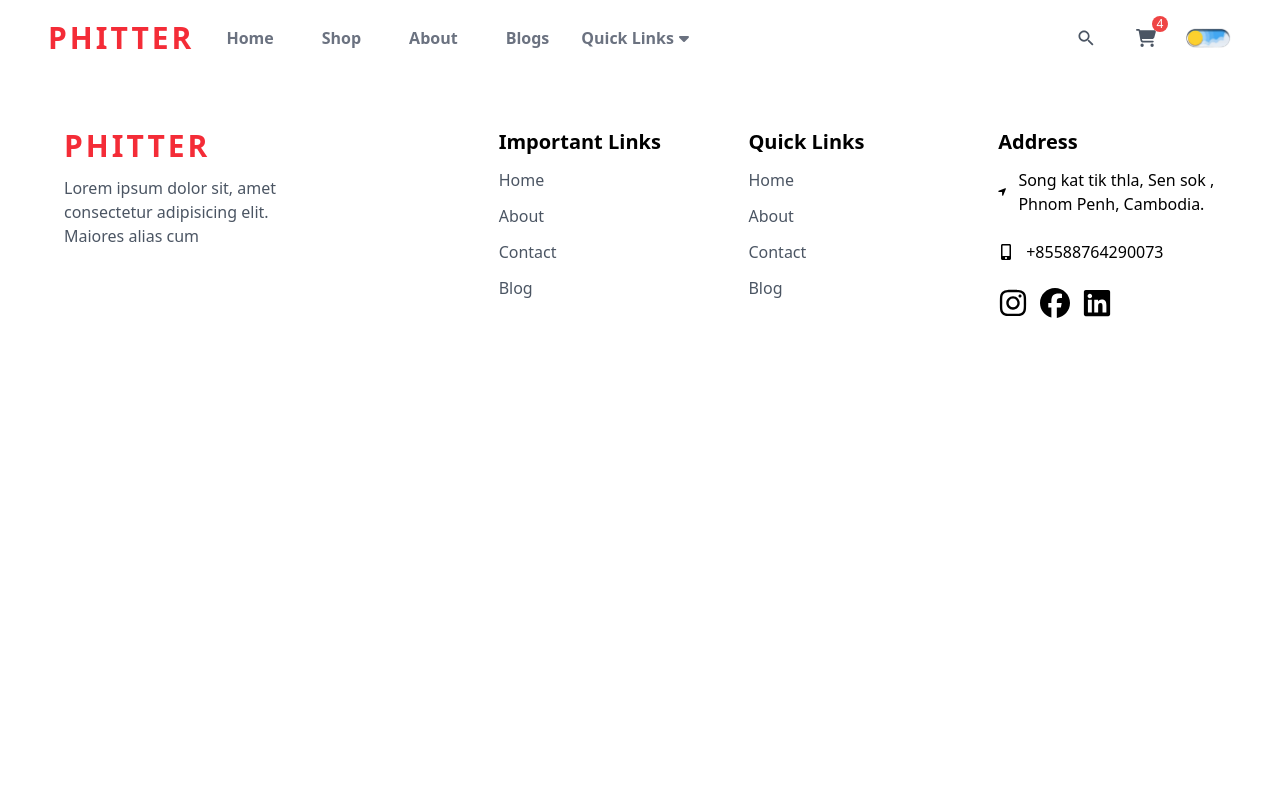
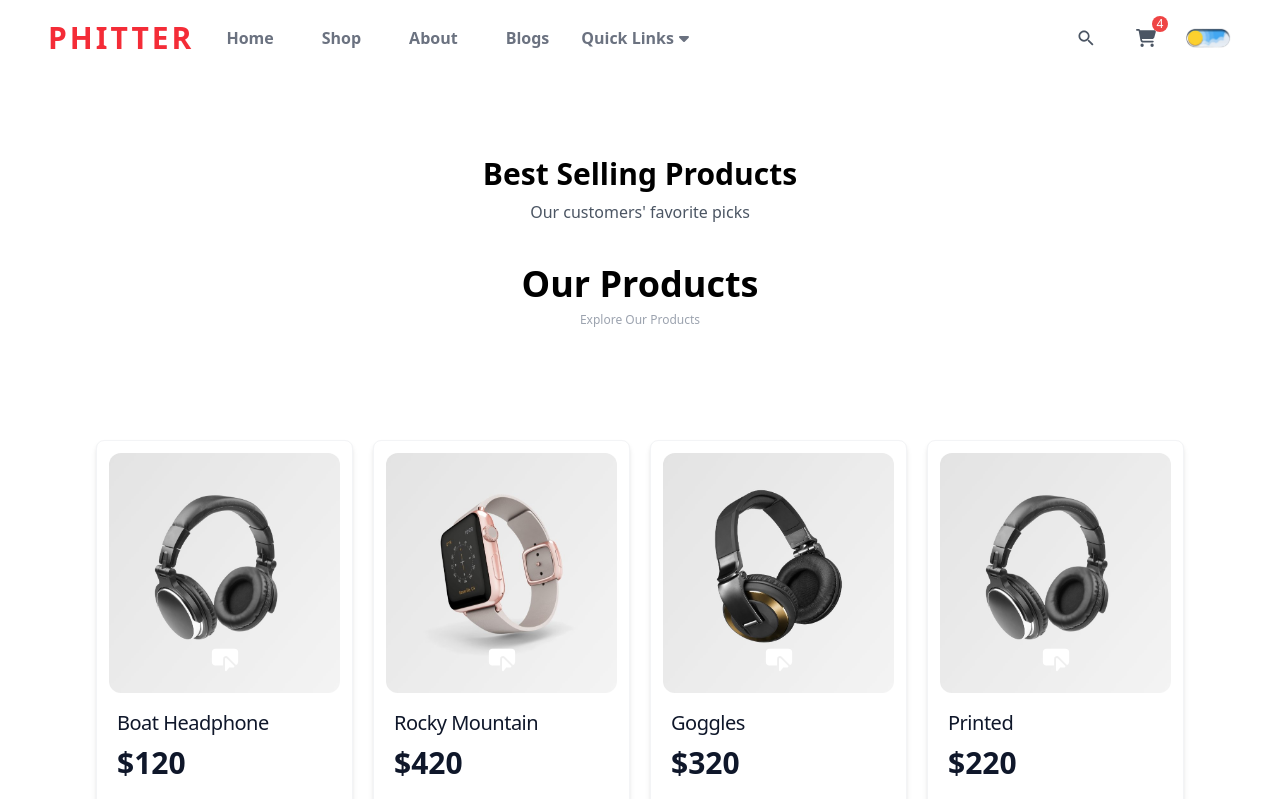
Before and after one commit to buoysophit/RUPP-REACT-LARAVEL-ECOMMERCE, a React (Vite) app in the folder REACT-FRONTEND/: page /best-selling in a window 1280 px wide. Shown: the top 799 px of the page. Built offline with nearby package versions, Linux system fonts and the light colour scheme.

Commit message:
toprated-page

```diff
--- a/REACT-FRONTEND/src/App.jsx
+++ b/REACT-FRONTEND/src/App.jsx
@@ -6,12 +6,9 @@ import Popup from "./components/Popup/Popup.jsx";
 import Home from "./components/Home";
 import Shop from "./components/Shop";
 import About from "./components/About.jsx";
-import Blog from "./components/Blog.jsx";
-
-
-
-
-
+import Blog from "./components/Blogs.jsx";
+import BestSelling from "./components/BestSelling.jsx";
+import TopRated from "./components/TopRated.jsx";
 
 import AOS from "aos";
 import "aos/dist/aos.css";
@@ -42,6 +39,8 @@ const App = () => {
           <Route path="/shop" element={<Shop />} />
           <Route path="/about" element={<About />} />
           <Route path="/blog" element={<Blog />} />
+          <Route path="/best-selling" element={<BestSelling />} />
+          <Route path="/top-rated" element={<TopRated />} />
         </Routes>
         <Footer />
         <Popup orderPopup={orderPopup} handleOrderPopup={handleOrderPopup} />
--- /dev/null
+++ b/REACT-FRONTEND/src/components/BestSelling.jsx
@@ -0,0 +1,21 @@
+import React from "react";
+import Products from "./Products/Products";
+
+
+const BestSelling = () => {
+  return (
+    <div className="pt-20">
+      <div className="container">
+        <div className="text-center mb-10">
+          <h1 className="text-3xl font-bold">Best Selling Products</h1>
+          <p className="text-gray-600 dark:text-gray-300 mt-2">
+            Our customers' favorite picks
+          </p>
+        </div>
+        <Products/>
+      </div>
+    </div>
+  );
+};
+
+export default BestSelling;
--- /dev/null
+++ b/REACT-FRONTEND/src/components/TopRated.jsx
@@ -0,0 +1,21 @@
+import React from "react";
+import Products from "./Products/Products";
+
+
+const TopRated = () => {
+  return (
+    <div className="pt-20">
+      <div className="container">
+        <div className="text-center mb-10">
+          <h1 className="text-3xl font-bold">Top Rated Products</h1>
+          <p className="text-gray-600 dark:text-gray-300 mt-2">
+            Highest rated products by our customers
+          </p>
+        </div>
+        <Products/>
+      </div>
+    </div>
+  );
+};
+
+export default TopRated;
```
Also changed, not shown: REACT-FRONTEND/src/components/Blogs.jsx (renamed from REACT-FRONTEND/src/components/Blog.jsx).
